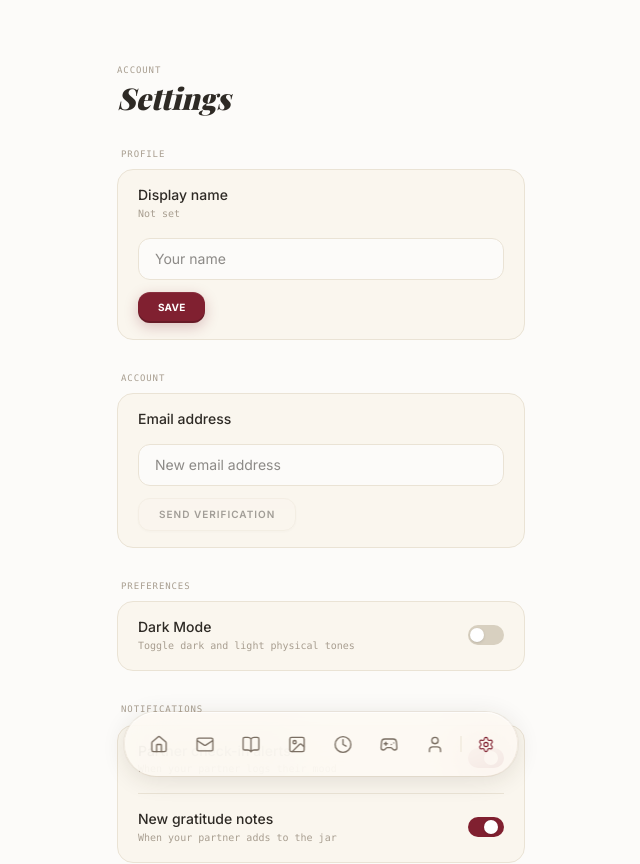
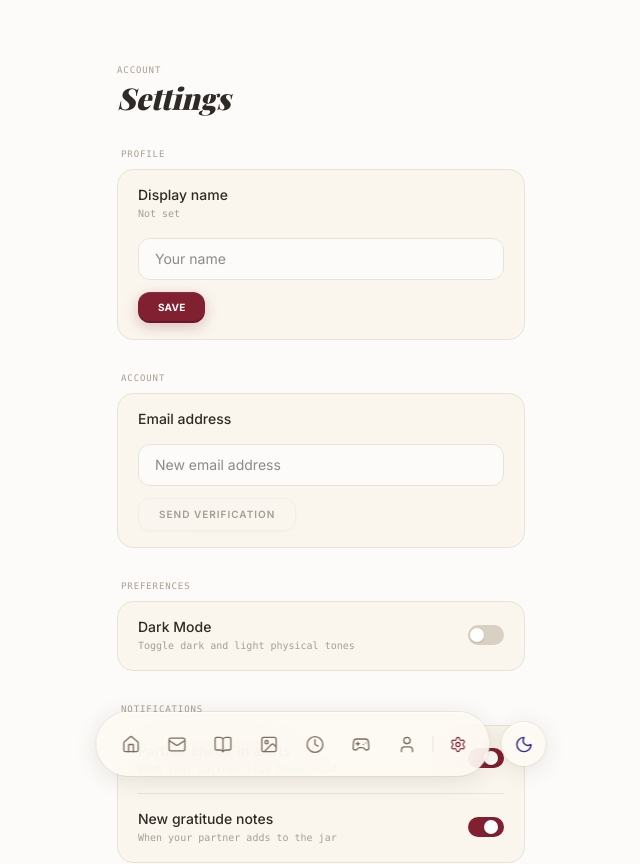
Before and after one commit to SAJAL-MALHOTRA/Pairfect---Your-lovespace, a Next.js app: page /settings in a window 1280 px wide. Shown: the top 864 px of the page, without its empty margins (319-959 px from the left). Built offline with nearby package versions, Linux system fonts and the light colour scheme; no server answers.

Commit message:
feat: add quick theme switcher button floating next to navigation bar

```diff
--- a/src/components/navigation.tsx
+++ b/src/components/navigation.tsx
@@ -5,8 +5,9 @@ import Link from "next/link";
 import { usePathname } from "next/navigation";
 import { motion, AnimatePresence } from "framer-motion";
 import {
-  Home, Mail, BookOpen, Image, Clock, Gamepad2, User, Settings,
+  Home, Mail, BookOpen, Image, Clock, Gamepad2, User, Settings, Sun, Moon,
 } from "lucide-react";
+import { useTheme } from "@/components/providers/theme-provider";
 
 const NAV_ITEMS = [
   { href: "/dashboard",    icon: Home,      label: "Home"     },
@@ -23,6 +24,7 @@ export default function Navigation() {
   const [visible, setVisible] = useState(true);
   const [hoveredItem, setHoveredItem] = useState<string | null>(null);
   const hideTimeout = useRef<ReturnType<typeof setTimeout> | null>(null);
+  const { theme, toggleTheme } = useTheme();
 
   useEffect(() => {
     const onHide = () => { setVisible(false); };
@@ -63,6 +65,13 @@ export default function Navigation() {
               >
                 {/* Find the label of the hovered item */}
                 {(() => {
+                  if (hoveredItem === "theme-toggle") {
+                    return (
+                      <span className="text-[9px] font-mono uppercase tracking-widest text-[var(--ink-mid)] bg-[var(--background)]/90 px-2.5 py-1 rounded-full border border-[var(--border-mid)] backdrop-blur-sm whitespace-nowrap shadow-sm">
+                        {theme === "dark" ? "Light Mode" : "Dark Mode"}
+                      </span>
+                    );
+                  }
                   const item = NAV_ITEMS.find(i => i.href === hoveredItem);
                   if (!item) return null;
                   return (
@@ -75,6 +84,8 @@ export default function Navigation() {
             )}
           </AnimatePresence>
 
+          {/* Flex wrapper for Dock and Theme Switcher side-by-side */}
+          <div className="flex items-center gap-3">
             {/* The dock pill */}
             <div
               className="flex items-center gap-0.5 px-3 py-2.5 rounded-full"
@@ -149,6 +160,32 @@ export default function Navigation() {
                 </motion.div>
               </Link>
             </div>
+
+            {/* Quick Theme Toggle Button — placed just besides the bar */}
+            <motion.button
+              onClick={toggleTheme}
+              aria-label="Toggle Theme"
+              onMouseEnter={() => setHoveredItem("theme-toggle")}
+              onMouseLeave={() => setHoveredItem(null)}
+              whileHover={{ scale: 1.12 }}
+              whileTap={{ scale: 0.92 }}
+              className="flex items-center justify-center w-11 h-11 rounded-full cursor-pointer transition-colors"
+              style={{
+                background: "rgba(253, 250, 244, 0.88)",
+                backdropFilter: "blur(24px) saturate(180%)",
+                WebkitBackdropFilter: "blur(24px) saturate(180%)",
+                boxShadow:
+                  "0 4px 24px rgba(46, 38, 28, 0.12), 0 1px 0 rgba(255,255,255,0.7) inset, 0 0 0 1px rgba(196,168,130,0.18)",
+                color: "var(--ink-mid)",
+              }}
+            >
+              {theme === "dark" ? (
+                <Sun className="w-[19px] h-[19px] text-amber-500" strokeWidth={1.8} />
+              ) : (
+                <Moon className="w-[19px] h-[19px] text-indigo-900" strokeWidth={1.8} />
+              )}
+            </motion.button>
+          </div>
         </motion.nav>
       )}
     </AnimatePresence>
```
Lines whose indentation alone changed are shown as unchanged.
